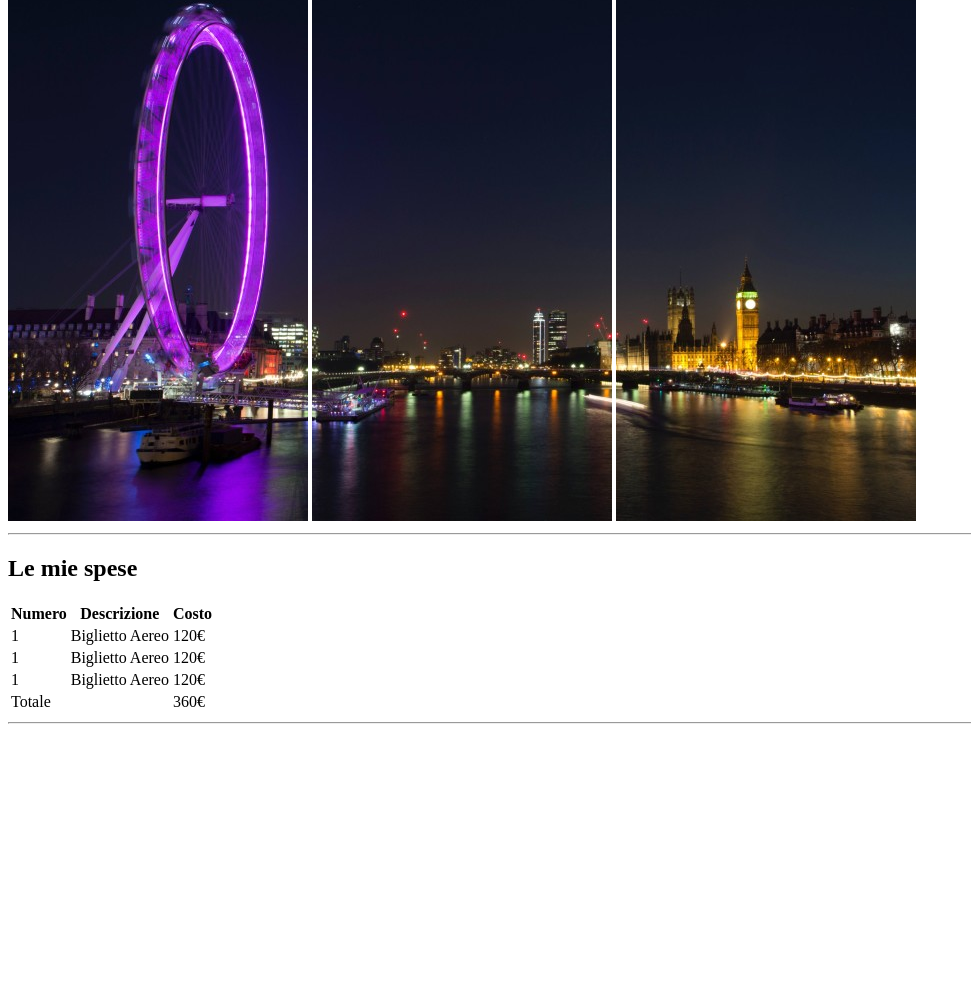
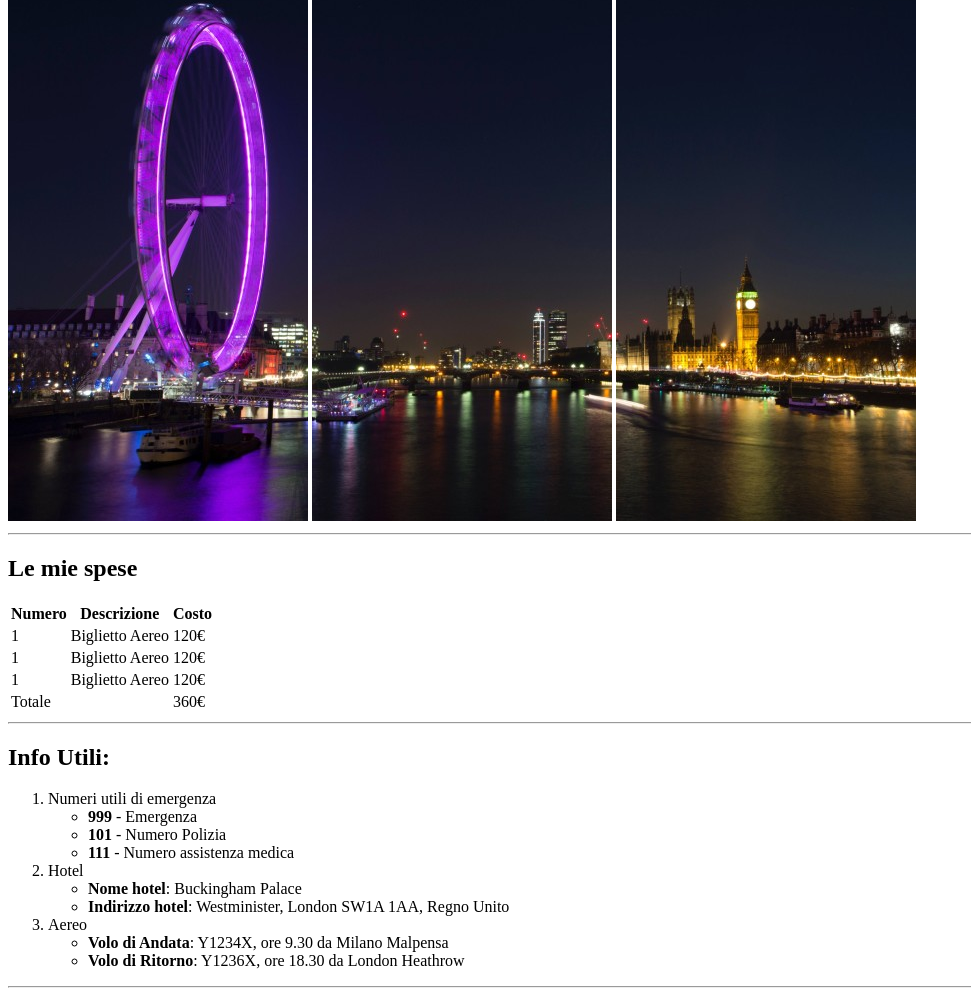
Before and after one commit to salvatore-impellizzeri/html-london-trip, a plain HTML site: page index.html in a window 1280 px wide. Shown: the part 146-1142 px from the top of the page, without its empty margins (0-971 px from the left). Before the commit the page ends 878 px from the top, so only its background shows below. Drawn offline with Linux system fonts and the light colour scheme.

Commit message:
Creazione Terza Sezione

```diff
--- a/index.html
+++ b/index.html
@@ -51,6 +51,33 @@
                 </table>
                 <hr>
             </section>
+
+            <!-- Terza Sezione -->
+            <section>
+                <h2>Info Utili:</h2>
+                <ol>
+                    <li>Numeri utili di emergenza
+                        <ul>
+                            <li><strong>999</strong> - Emergenza</li>
+                            <li><strong>101</strong> - Numero Polizia</li>
+                            <li><strong>111</strong> - Numero assistenza medica</li>
+                        </ul>
+                    </li>
+                    <li>Hotel
+                        <ul>
+                            <li><strong>Nome hotel</strong>: Buckingham Palace</li>
+                            <li><strong>Indirizzo hotel</strong>: Westminister, London SW1A 1AA, Regno Unito</li>
+                        </ul>
+                    </li>
+                    <li>Aereo
+                        <ul>
+                            <li><strong>Volo di Andata</strong>: Y1234X, ore 9.30 da Milano Malpensa</li>
+                            <li><strong>Volo di Ritorno</strong>: Y1236X, ore 18.30 da London Heathrow</li>
+                        </ul>
+                    </li>
+                </ol>
+                <hr>
+            </section>
         </main>
     </body>
 </html>
```
